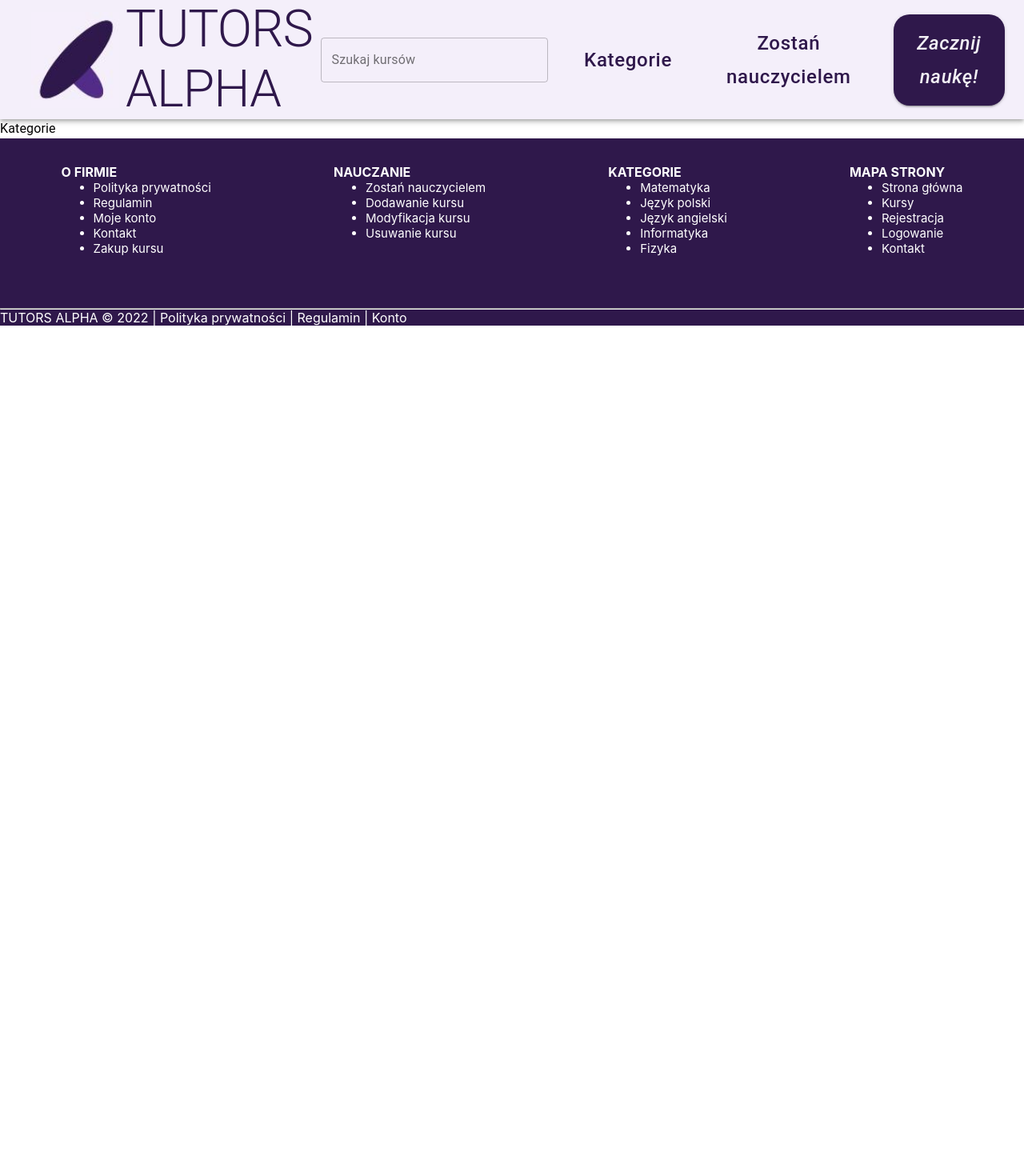
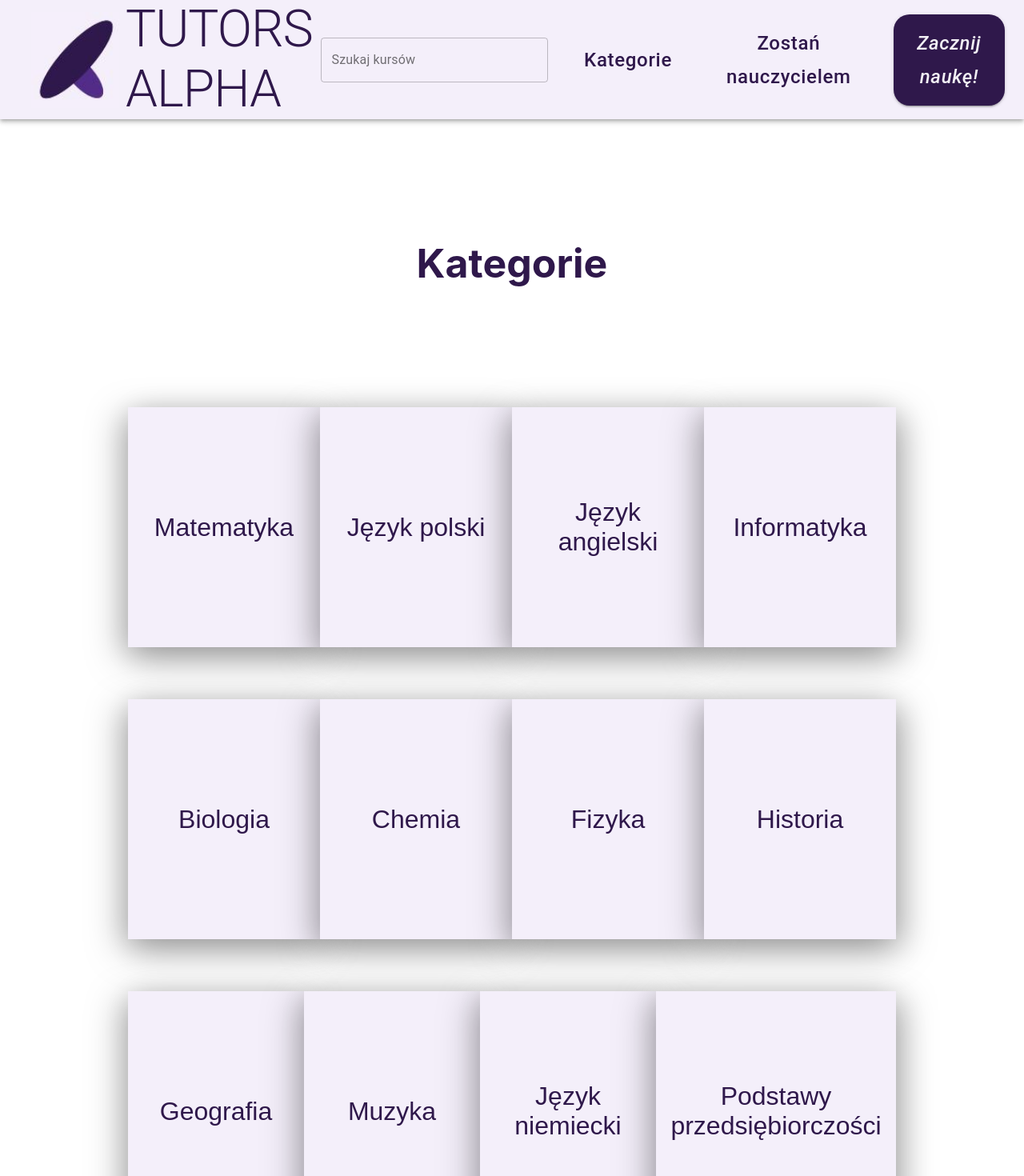
Before and after one commit to pascalbertin/serwis-z-tresciami-dydaktycznymi, a React (Create React App) app in the folder client/: page /categories in a window 1280 px wide. Shown: the top 1470 px of the page at 80% size. Before the commit the page ends 800 px from the top, so only its background shows below. Built offline with nearby package versions, Linux system fonts and the light colour scheme.

Commit message:
fixed local files

```diff
--- /dev/null
+++ b/client/src/components/categories/Categories.css
@@ -0,0 +1,34 @@
+.category-menu .square-button {
+    display: flex;
+    justify-content: center;
+    width: 300px;
+    height: 300px;
+    text-align: center;
+    filter: drop-shadow(10px 10px 20px rgba(0, 0, 0, 0.25)) drop-shadow(-10px 10px 20px rgba(0, 0, 0, 0.25));
+    padding: 10px 21px;
+    font-family: 'Arial';
+    font-weight: 400;
+    font-size: 32px;
+    color: #2F184B;
+    background: #F4EFFA;
+    border: 1px solid #F4EFFA;
+    transition: all 0.4s ease-in-out;
+    -moz-transition: all 0.4s ease-in-out;
+    -webkit-transition: all 0.4s ease-in-out;
+    -o-transition: all 0.4s ease-in-out;
+    align-items: center;
+}
+
+.category-text {
+    width: 100%;
+    color: #2F184B;
+    font-size: 50px;
+    text-align: center;
+    padding-top: 150px;
+}
+
+.category-menu-container{
+    display: flex;
+    flex-direction: column;
+    margin: 0 160px;
+}
--- a/client/src/components/categories/Categories.js
+++ b/client/src/components/categories/Categories.js
@@ -1,9 +1,30 @@
-import { Typography } from "@material-ui/core";
+import React from "react";
+import './Categories.css';
 
 const Categories = () => {
     return (
-        <div className="create">
-            <Typography>Kategorie</Typography>
+        <div className="category-menu">
+            <h2 className="category-text">Kategorie</h2>
+            <div className="category-menu-container">
+                    <div className="row">
+                        <div className='square-button'>Matematyka</div>
+                        <div className='square-button'>Język polski</div>
+                        <div className='square-button'>Język angielski</div>
+                        <div className='square-button'>Informatyka</div>
+                    </div>
+                    <div className="row">
+                        <div className='square-button'>Biologia</div>
+                        <div className='square-button'>Chemia</div>
+                        <div className='square-button'>Fizyka</div>
+                        <div className='square-button'>Historia</div>
+                    </div>
+                    <div className="row">
+                        <div className='square-button'>Geografia</div>
+                        <div className='square-button'>Muzyka</div>
+                        <div className='square-button'>Język niemiecki</div>
+                        <div className='square-button'>Podstawy przedsiębiorczości</div>
+                    </div>
+            </div>
         </div>
     );
 }
--- a/client/src/components/slider/Slider.js
+++ b/client/src/components/slider/Slider.js
@@ -5,6 +5,7 @@ import Arrows from './Arrows';
 import SliderImage from './SliderImage';
 import './slider.css';
 import science from '../../assets/images/logo.JPG';
+import { Link } from 'react-router-dom';
 
 const len = SliderImage.length - 1;
 var sliderData = [];
@@ -57,14 +58,16 @@ function Slider(props) {
             </div>
             <h2 className='main-slide-text'>Przykładowe kursy</h2>
             <div className="category-column">
-                <div className="category-column-text">Matematyka</div>
-                <div className="category-column-text">Język polski</div>
-                <div className="category-column-text">Język angielski</div>
-                <div className="category-column-text">Informatyka</div>
-                <div className="category-column-text">Biologia</div>
-                <div className="category-column-text">Fizyka</div>
-                <div className="category-column-text">Chemia</div>
-                <div className="category-column-text">Historia</div>
+                <Link to={`/courses?subject=Matematyka`}>
+                    <button className="category-column-text-button">Matematyka</button>
+                </Link>
+                <Link to={`/courses?subject=Polski`}><button className="category-column-text-button">Język polski</button></Link>
+                <Link to={`/courses?subject=Angielski`}><button className="category-column-text-button">Język angielski</button></Link>
+                <Link to={`/courses?subject=Informatyka`}><button className="category-column-text-button">Informatyka</button></Link>
+                <Link to={`/courses?subject=Biologia`}><button className="category-column-text-button">Biologia</button></Link>
+                <Link to={`/courses?subject=Fizyka`}><button className="category-column-text-button">Fizyka</button></Link>
+                <Link to={`/courses?subject=Chemia`}><button className="category-column-text-button">Chemia</button></Link>
+                <Link to={`/courses?subject=Historia`}><button className="category-column-text-button">Historia</button></Link>
             </div>
             <div className='slider-row'>
 
--- a/client/src/components/slider/slider.css
+++ b/client/src/components/slider/slider.css
@@ -211,11 +211,22 @@
     justify-content: center;
 }
 
-.category-column-text {
+.category-column-text-button {
     font-size: 28px;
-    color: black;
+    /* background-color: white;
+     color: black;
+    border: 2px solid #4CAF50;  */
+    /* border: #F4EFFA;*/
+    background-color: white;
+    border: none;
     text-align: center;
     padding: 30px 30px 30px 30px;
+    transition-duration: 0.4s;
+}
+
+.category-column-text-button:hover {
+    background-color: #2F184B;
+    color: black;
 }
 
 .left-start-button {
--- a/client/src/pages/coursePage/Course.js
+++ b/client/src/pages/coursePage/Course.js
@@ -17,7 +17,7 @@ function Course(){
   }})
   .then(response => response.json())
   .then(data => {
-      console.log('Success:', data);
+      //console.log('Success:', data);
       setValues(data);
       localStorage.clear();
       localStorage.setItem('title', data.title);
--- a/package.json
+++ b/package.json
@@ -3,6 +3,7 @@
   "version": "1.0.0",
   "private": true,
   "dependencies": {
+    "axios": "^0.27.2",
     "bcrypt": "^5.0.1",
     "cookie-parser": "^1.4.6",
     "cors": "2.8.5",
@@ -15,6 +16,7 @@
     "nodemailer": "^6.7.5",
     "nodemon": "^2.0.19",
     "react-player": "^2.10.1",
+    "react-router-dom": "^6.0.0",
     "swagger-editor": "^4.4.0",
     "swagger-editor-dist": "^4.4.0",
     "swagger-jsdoc": "^6.2.5",
```
Also changed, not shown: client/src/pages/allCoursesWithFilter/AllCourses.css (added, +41 -0 lines), client/src/pages/allCoursesWithFilter/AllCourses.js (added, +59 -0 lines), 1 other file (tests, documents, lock files or other folders).
